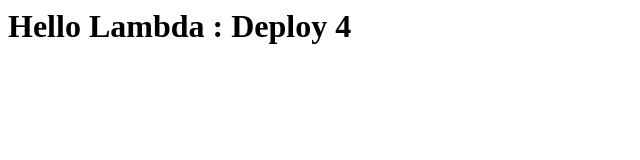
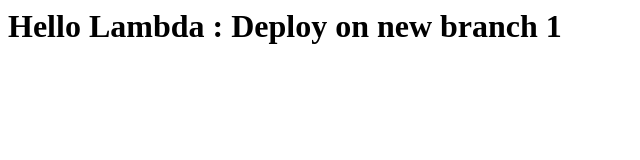
Before and after one commit to nitinbhadauria/kss-lambda, a plain HTML site: page index.html in a window 1280 px wide. Shown: the whole page, without its empty margins (0-640 px from the left). Drawn offline with Linux system fonts and the light colour scheme.

Commit message:
test commit

```diff
--- a/index.html
+++ b/index.html
@@ -1 +1 @@
-<h1>Hello Lambda : Deploy 4</h1>
+<h1>Hello Lambda : Deploy on new branch 1</h1>
```
